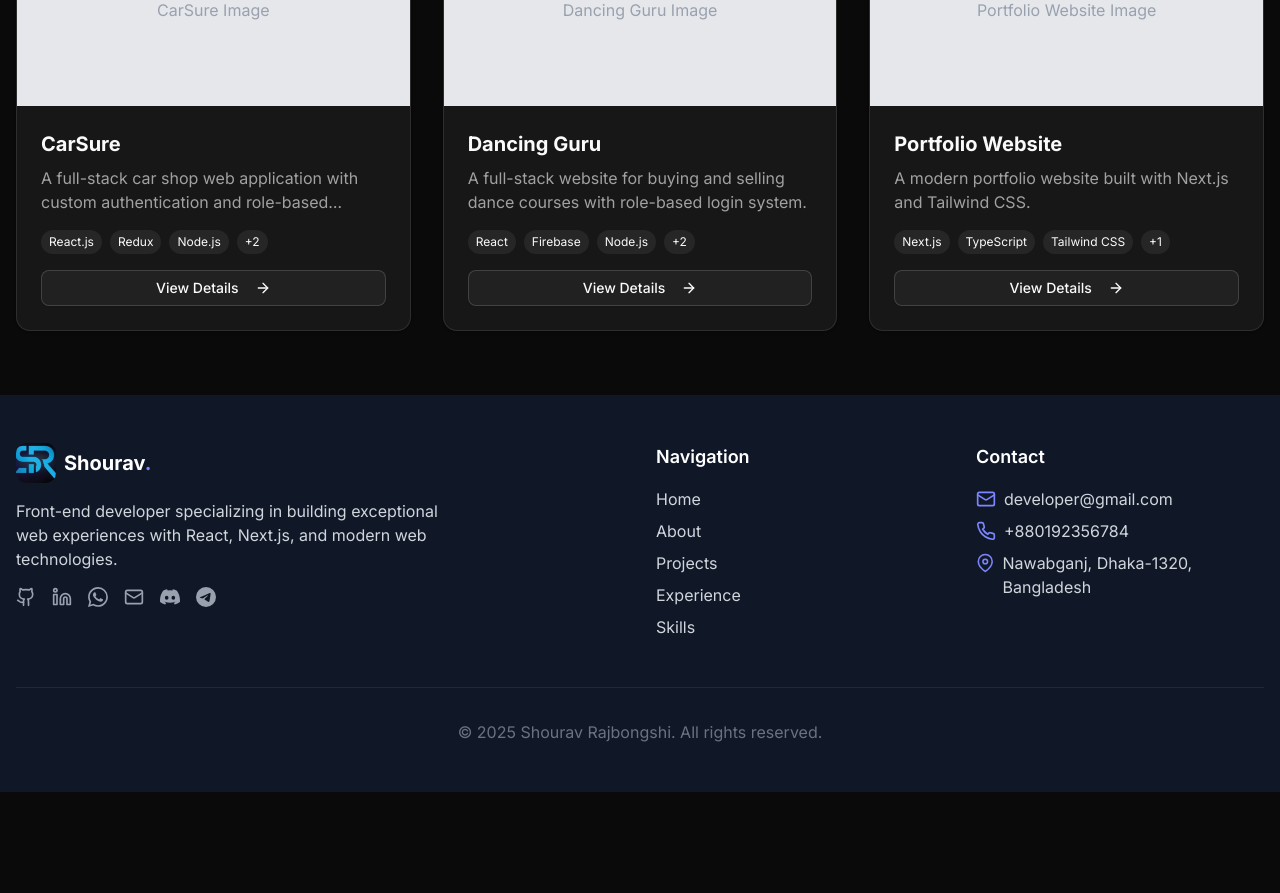
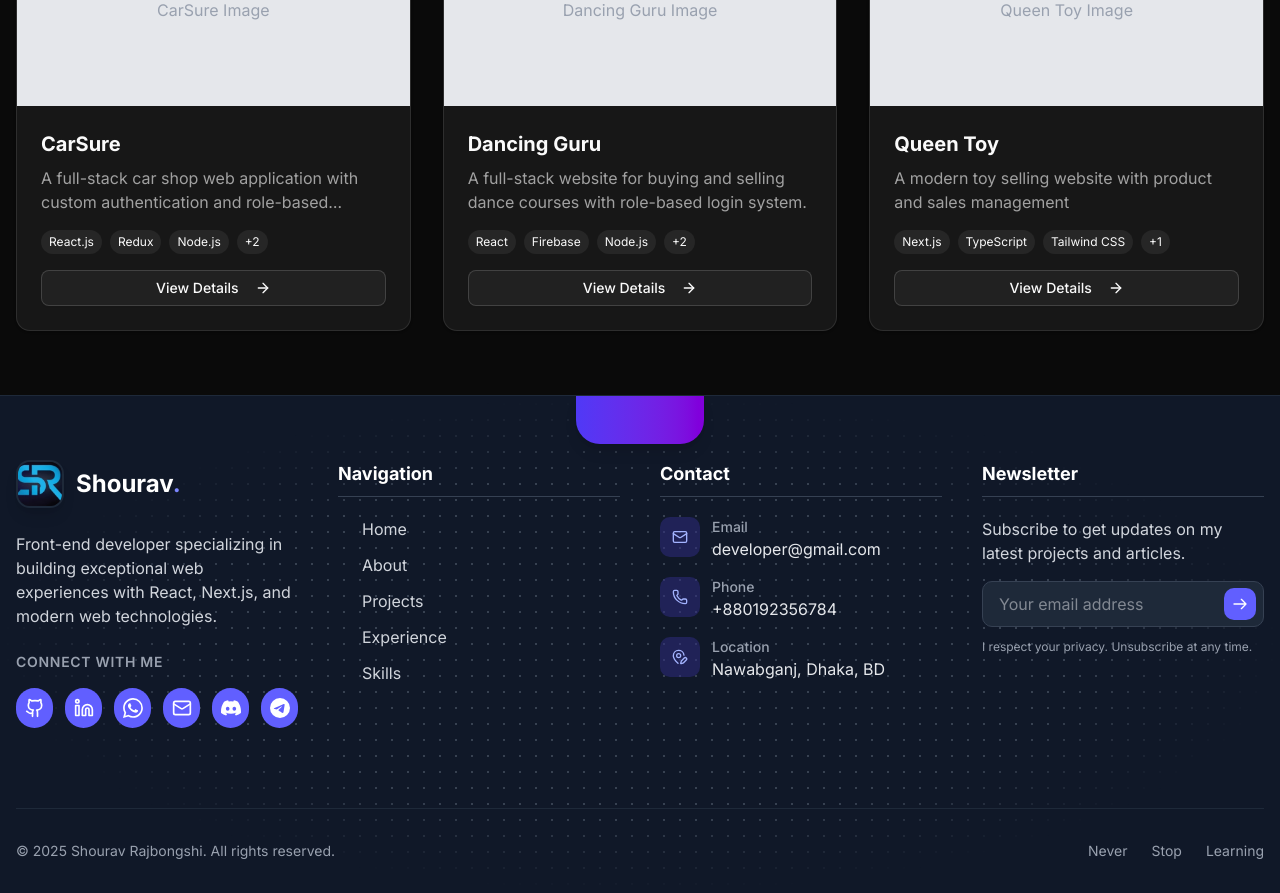
Before and after one commit to developer-shourav/next-portfolio-frontend, a Next.js app: page /projects in a window 1280 px wide. Shown: the part 360-1253 px from the top of the page. Before the commit the page ends 1152 px from the top, so only its background shows below. Built offline with nearby package versions, Linux system fonts and the light colour scheme.

Commit message:
Footer added

```diff
--- a/src/app/layout.tsx
+++ b/src/app/layout.tsx
@@ -4,6 +4,7 @@ import "./globals.css";
 import Header from "@/components/layout/Header";
 import Footer from "@/components/layout/Footer";
 import { ThemeProvider } from "@/components/ui/theme-provider";
+import { Toaster } from "react-hot-toast";
 
 
 const inter = Inter({ subsets: ["latin"] });
@@ -32,6 +33,7 @@ export default function RootLayout({
             <main className="flex-grow">{children}</main>
             <Footer />
           </div>
+          <Toaster />
         </ThemeProvider>
       </body>
     </html>
--- a/src/components/layout/Footer.tsx
+++ b/src/components/layout/Footer.tsx
@@ -1,5 +1,5 @@
 import Link from "next/link";
-import { Github, Linkedin, Mail } from "lucide-react";
+import { Github, Linkedin, LocationEdit, Mail, Phone } from "lucide-react";
 import siteLogo from "../../../public/img/web-logo/logo.jpg";
 import Image from "next/image";
 import { BsDiscord, BsTelegram, BsWhatsapp } from "react-icons/bs";
@@ -8,164 +8,230 @@ const Footer = () => {
   const currentYear = new Date().getFullYear();
 
   return (
-    <footer className="bg-gray-900 text-gray-300 py-12">
-      <div className="container mx-auto px-4">
-        <div className="grid grid-cols-1 md:grid-cols-4 gap-8">
-          <div className="md:col-span-2">
-            <div className="flex items-center gap-2 mb-4">
-              <div className="relative size-10 rounded-lg overflow-hidden">
+    <footer className="relative bg-white dark:bg-gray-900 border-t border-gray-100 dark:border-gray-800 pt-16 pb-8 overflow-hidden">
+      {/* Grid background pattern */}
+      <div className="absolute inset-0 z-0 pointer-events-none">
+        <div className="absolute inset-0 bg-[radial-gradient(#e5e7eb_1px,transparent_1px)] dark:bg-[radial-gradient(#374151_1px,transparent_1px)] [background-size:16px_16px] [mask-image:radial-gradient(ellipse_50%_50%_at_50%_50%,#000_70%,transparent_100%)]"></div>
+      </div>
+
+      {/* Decorative elements */}
+      <div className="absolute top-0 left-0 right-0 h-12 flex justify-center">
+        <div className="w-32 h-full bg-gradient-to-r from-indigo-500 to-purple-600 dark:from-indigo-600 dark:to-purple-700 rounded-b-3xl shadow-lg"></div>
+      </div>
+
+      <div className="container mx-auto px-4 relative z-10">
+        <div className="grid grid-cols-1 md:grid-cols-2 lg:grid-cols-4 gap-10">
+          {/* Brand column */}
+          <div className="">
+            <div className="flex items-center gap-3 mb-6">
+              <div className="relative size-12 rounded-xl overflow-hidden border-2 border-white dark:border-gray-800 shadow-lg">
                 <Image
                   src={siteLogo}
                   alt="Shourav's Logo"
                   fill
                   className="object-cover"
-                  sizes="40px"
+                  sizes="60px"
                 />
               </div>
-              <span className="text-xl font-bold text-white">
-                Shourav<span className="text-indigo-400">.</span>
+              <span className="text-2xl font-bold text-gray-900 dark:text-white">
+                Shourav
+                <span className="text-indigo-500 dark:text-indigo-400">.</span>
               </span>
             </div>
-            <p className="mb-4 max-w-md">
+            <p className="mb-6 max-w-md text-gray-600 dark:text-gray-300">
               Front-end developer specializing in building exceptional web
               experiences with React, Next.js, and modern web technologies.
             </p>
-            <div className="flex gap-4">
+
+            {/* Social links */}
+            <div className="mb-8">
+              <h3 className="text-sm font-semibold text-gray-500 dark:text-gray-400 uppercase tracking-wider mb-4">
+                Connect with me
+              </h3>
+              <div className="flex gap-3">
+                {[
+                  {
+                    href: "https://github.com/developer-shourav",
+                    icon: <Github className="w-5 h-5" />,
+                    label: "GitHub",
+                  },
+                  {
+                    href: "https://www.linkedin.com/in/developer-shourav/",
+                    icon: <Linkedin className="w-5 h-5" />,
+                    label: "LinkedIn",
+                  },
+                  {
+                    href: "https://wa.me/+8801932376388",
+                    icon: <BsWhatsapp className="w-5 h-5" />,
+                    label: "WhatsApp",
+                  },
+                  {
+                    href: "mailto:developer@gmail.com",
+                    icon: <Mail className="w-5 h-5" />,
+                    label: "Email",
+                  },
+                  {
+                    href: "https://discord.com/users/developer.shourav1",
+                    icon: <BsDiscord className="w-5 h-5" />,
+                    label: "Discord",
+                  },
+                  {
+                    href: "tg://user?id=Developer_Shourav",
+                    icon: <BsTelegram className="w-5 h-5" />,
+                    label: "Telegram",
+                  },
+                ].map((social, index) => (
                   <Link
-                href="https://github.com/developer-shourav"
+                    key={index}
+                    href={social.href}
                     target="_blank"
-                className="text-gray-400 hover:text-white transition-colors"
+                    className="size-10 flex items-center justify-center rounded-full bg-indigo-500 text-white"
+                    aria-label={social.label}
                   >
-                <Github className="w-5 h-5" />
-                <span className="sr-only">GitHub</span>
+                    {social.icon}
                   </Link>
-              <Link
-                href="https://www.linkedin.com/in/developer-shourav/"
-                target="_blank"
-                className="text-gray-400 hover:text-white transition-colors"
-              >
-                <Linkedin className="w-5 h-5" />
-                <span className="sr-only">LinkedIn</span>
-              </Link>
-              <Link
-                href="https://wa.me/+8801932376388"
-                target="_blank"
-                className="text-gray-400 hover:text-white transition-colors"
-              >
-                <BsWhatsapp className="w-5 h-5" />
-                <span className="sr-only">WhatsApp</span>
-              </Link>
-              <Link
-                href="mailto:developer@gmail.com"
-                className="text-gray-400 hover:text-white transition-colors"
-              >
-                <Mail className="w-5 h-5" />
-                <span className="sr-only">Email</span>
-              </Link>
-              <Link
-                href="https://discord.com/users/developer.shourav1"
-                target="_blank"
-                className="text-gray-400 hover:text-white transition-colors"
-              >
-                <BsDiscord className="w-5 h-5" />
-                <span className="sr-only">Discord</span>
-              </Link>
-              <Link
-                href="tg://user?id=Developer_Shourav"
-                 target="_blank"
-                className="text-gray-400 hover:text-white transition-colors"
-              >
-                <BsTelegram className="w-5 h-5" />
-                <span className="sr-only">Telegram</span>
-              </Link>
+                ))}
+              </div>
             </div>
           </div>
 
+          {/* Navigation */}
           <div>
-            <h3 className="text-lg font-semibold text-white mb-4">
+            <h3 className="text-lg font-bold text-gray-900 dark:text-white mb-5 pb-2 border-b border-gray-200 dark:border-gray-700">
               Navigation
             </h3>
-            <ul className="space-y-2">
-              <li>
-                <Link href="/" className="hover:text-white transition-colors">
-                  Home
+            <ul className="space-y-3">
+              {[
+                { href: "/", label: "Home" },
+                { href: "/#about", label: "About" },
+                { href: "/projects", label: "Projects" },
+                { href: "/#experience", label: "Experience" },
+                { href: "/#skills", label: "Skills" },
+              ].map((item, index) => (
+                <li key={index}>
+                  <Link
+                    href={item.href}
+                    className="flex items-center text-gray-600 dark:text-gray-300 hover:text-indigo-500 dark:hover:text-indigo-400 transition-colors group"
+                  >
+                    <span className="mr-2 text-indigo-500 dark:text-indigo-400 opacity-0 group-hover:opacity-100 transition-opacity">
+                      →
+                    </span>
+                    {item.label}
                   </Link>
                 </li>
-              <li>
-                <Link
-                  href="/#about"
-                  className="hover:text-white transition-colors"
-                >
-                  About
-                </Link>
+              ))}
+            </ul>
+          </div>
+
+          {/* Contact */}
+          <div>
+            <h3 className="text-lg font-bold text-gray-900 dark:text-white mb-5 pb-2 border-b border-gray-200 dark:border-gray-700">
+              Contact
+            </h3>
+            <ul className="space-y-4">
+              <li className="flex items-start gap-3">
+                <div className="size-10 flex items-center justify-center rounded-lg bg-indigo-100 dark:bg-indigo-900/50 text-indigo-600 dark:text-indigo-300">
+                  <Mail className="w-4 h-4" />
+                </div>
+                <div>
+                  <span className="block text-sm font-medium text-gray-500 dark:text-gray-400">
+                    Email
+                  </span>
+                  <span className="block text-gray-700 dark:text-gray-200">
+                    developer@gmail.com
+                  </span>
+                </div>
               </li>
-              <li>
-                <Link
-                  href="/projects"
-                  className="hover:text-white transition-colors"
-                >
-                  Projects
-                </Link>
+              <li className="flex items-start gap-3">
+                <div className="size-10 flex items-center justify-center rounded-lg bg-indigo-100 dark:bg-indigo-900/50 text-indigo-600 dark:text-indigo-300">
+                  <Phone className="w-4 h-4" />
+                </div>
+                <div>
+                  <span className="block text-sm font-medium text-gray-500 dark:text-gray-400">
+                    Phone
+                  </span>
+                  <span className="block text-gray-700 dark:text-gray-200">
+                    +880192356784
+                  </span>
+                </div>
               </li>
-              <li>
-                <Link
-                  href="/#experience"
-                  className="hover:text-white transition-colors"
-                >
-                  Experience
-                </Link>
-              </li>
-              <li>
-                <Link
-                  href="/#skills"
-                  className="hover:text-white transition-colors"
-                >
-                  Skills
-                </Link>
+              <li className="flex items-start gap-3">
+                <div className="size-10 flex items-center justify-center rounded-lg bg-indigo-100 dark:bg-indigo-900/50 text-indigo-600 dark:text-indigo-300">
+                  <LocationEdit className="w-4 h-4" />
+                </div>
+                <div>
+                  <span className="block text-sm font-medium text-gray-500 dark:text-gray-400">
+                    Location
+                  </span>
+                  <span className="block text-gray-700 dark:text-gray-200">
+                    Nawabganj, Dhaka, BD
+                  </span>
+                </div>
               </li>
             </ul>
           </div>
 
+          {/* Newsletter */}
           <div>
-            <h3 className="text-lg font-semibold text-white mb-4">Contact</h3>
-            <ul className="space-y-2">
-              <li className="flex items-start gap-2">
-                <Mail className="w-5 h-5 mt-0.5 text-indigo-400" />
-                <span>developer@gmail.com</span>
-              </li>
-              <li className="flex items-start gap-2">
+            <h3 className="text-lg font-bold text-gray-900 dark:text-white mb-5 pb-2 border-b border-gray-200 dark:border-gray-700">
+              Newsletter
+            </h3>
+            <p className="text-gray-600 dark:text-gray-300 mb-4">
+              Subscribe to get updates on my latest projects and articles.
+            </p>
+            <div className="space-y-3">
+              <div className="relative">
+                <input
+                  type="email"
+                  placeholder="Your email address"
+                  className="w-full px-4 py-2.5 rounded-lg bg-gray-50 dark:bg-gray-800 border border-gray-200 dark:border-gray-700 focus:outline-none focus:ring-2 focus:ring-indigo-500 focus:border-transparent text-gray-700 dark:text-gray-200"
+                />
+                <button
+                  className="absolute right-2 top-1/2 transform -translate-y-1/2 size-8 flex items-center justify-center rounded-lg bg-indigo-500 hover:bg-indigo-600 text-white transition-colors"
+                  aria-label="Subscribe"
+                >
                   <svg
                     xmlns="http://www.w3.org/2000/svg"
-                  className="w-5 h-5 mt-0.5 text-indigo-400"
+                    className="h-4 w-4"
+                    fill="none"
                     viewBox="0 0 24 24"
-                  fill="none"
                     stroke="currentColor"
-                  strokeWidth="2"
                   >
-                  <path d="M22 16.92v3a2 2 0 0 1-2.18 2 19.79 19.79 0 0 1-8.63-3.07 19.5 19.5 0 0 1-6-6 19.79 19.79 0 0 1-3.07-8.67A2 2 0 0 1 4.11 2h3a2 2 0 0 1 2 1.72 12.84 12.84 0 0 0 .7 2.81 2 2 0 0 1-.45 2.11L8.09 9.91a16 16 0 0 0 6 6l1.27-1.27a2 2 0 0 1 2.11-.45 12.84 12.84 0 0 0 2.81.7A2 2 0 0 1 22 16.92z" />
+                    <path
+                      strokeLinecap="round"
+                      strokeLinejoin="round"
+                      strokeWidth={2}
+                      d="M14 5l7 7m0 0l-7 7m7-7H3"
+                    />
                   </svg>
-                <span>+880192356784</span>
-              </li>
-              <li className="flex items-start gap-2">
-                <svg
-                  xmlns="http://www.w3.org/2000/svg"
-                  className="w-5 h-5 mt-0.5 text-indigo-400"
-                  viewBox="0 0 24 24"
-                  fill="none"
-                  stroke="currentColor"
-                  strokeWidth="2"
-                >
-                  <path d="M21 10c0 7-9 13-9 13s-9-6-9-13a9 9 0 0 1 18 0z" />
-                  <circle cx="12" cy="10" r="3" />
-                </svg>
-                <span>Nawabganj, Dhaka-1320, Bangladesh</span>
-              </li>
-            </ul>
+                </button>
+              </div>
+              <p className="text-xs text-gray-500 dark:text-gray-400">
+                I respect your privacy. Unsubscribe at any time.
+              </p>
+            </div>
           </div>
         </div>
 
-        <div className="border-t border-gray-800 mt-12 pt-8 text-center text-gray-500">
-          <p>&copy; {currentYear} Shourav Rajbongshi. All rights reserved.</p>
+        {/* Copyright */}
+        <div className="border-t border-gray-100 dark:border-gray-800 mt-12 pt-8 flex flex-col md:flex-row justify-between items-center">
+          <p className="text-gray-500 dark:text-gray-400 text-sm">
+            &copy; {currentYear} Shourav Rajbongshi. All rights reserved.
+          </p>
+          <div className="mt-4 md:mt-0 flex gap-6">
+            <span
+
+              className="text-gray-500 dark:text-gray-400 hover:text-gray-700 dark:hover:text-gray-200 text-sm"
+            >
+             Never
+            </span>
+            <span className="text-gray-500 dark:text-gray-400 hover:text-gray-700 dark:hover:text-gray-200 text-sm">
+              Stop
+            </span>
+            <span className="text-gray-500 dark:text-gray-400 hover:text-gray-700 dark:hover:text-gray-200 text-sm">
+             Learning
+            </span>
+          </div>
         </div>
       </div>
     </footer>
--- a/src/components/ui/ContactInfo/ContactInfo.tsx
+++ b/src/components/ui/ContactInfo/ContactInfo.tsx
@@ -1,21 +1,42 @@
 "use client";
 import { Mail, Phone, MapPin, Copy } from "lucide-react";
 import { BsWhatsapp } from "react-icons/bs";
-import { useState } from "react";
 import { toast } from "react-hot-toast";
 
 const ContactInfo: React.FC = () => {
-  const [copied, setCopied] = useState<string | null>(null);
-
   const copyToClipboard = (text: string, type: string) => {
-    navigator.clipboard.writeText(text).then(() => {
-      setCopied(type);
-      toast.success(`${type} copied to clipboard!`, {
+    if (!navigator.clipboard) {
+      toast.error("Clipboard API not supported in this browser.", {
         position: "top-right",
         duration: 2000,
+        style: {
+          fontSize: "14px",
+        },
       });
-      setTimeout(() => setCopied(null), 2000);
-    });
+      return;
+    }
+
+    navigator.clipboard.writeText(text).then(
+      () => {
+        toast.success(`${type} copied!`, {
+          position: "top-center",
+          duration: 2000,
+          style: {
+            fontSize: "14px",
+          },
+        });
+      },
+      (err) => {
+        console.error("Failed to copy:", err);
+        toast.error(`Failed to copy ${type.toLowerCase()}.`, {
+          position: "top-center",
+          duration: 2000,
+          style: {
+            fontSize: "14px",
+          },
+        });
+      }
+    );
   };
 
   return (
@@ -76,11 +97,7 @@ const ContactInfo: React.FC = () => {
         </div>
 
         {/* WhatsApp Section */}
-        <a
-          href="https://wa.me/+8801932376388"
-          target="_blank"
-          className="flex items-start gap-4 group"
-        >
+        <div className="flex items-start gap-4 group">
           <div className="p-3 rounded-lg bg-primary/10 text-primary">
             <BsWhatsapp className="h-6 w-6" />
           </div>
@@ -98,7 +115,7 @@ const ContactInfo: React.FC = () => {
               </a>
             </div>
           </div>
-        </a>
+        </div>
 
         {/* Location Section */}
         <div className="flex items-start gap-4 group">
--- a/src/lib/constants.ts
+++ b/src/lib/constants.ts
@@ -50,13 +50,14 @@ export const projects: Project[] = [
   },
   {
     id: "3",
-    title: 'Portfolio Website',
-    description: 'A modern portfolio website built with Next.js and Tailwind CSS.',
+    title: 'Queen Toy',
+    description: 'A modern toy selling website with product and sales management  ',
     technologies: ['Next.js', 'TypeScript', 'Tailwind CSS', 'Shadcn'],
     image: '/projects/portfolio.jpg',
     links: {
       live: 'https://shourav.example.com',
-      code: 'https://github.com/developer-raj/portfolio',
+      frontend: 'https://github.com/developer-raj/dancing-guru-frontend',
+      backend: 'https://github.com/developer-raj/dancing-guru-backend',
     },
   },
 ];
```
Lines whose indentation alone changed are shown as unchanged.
